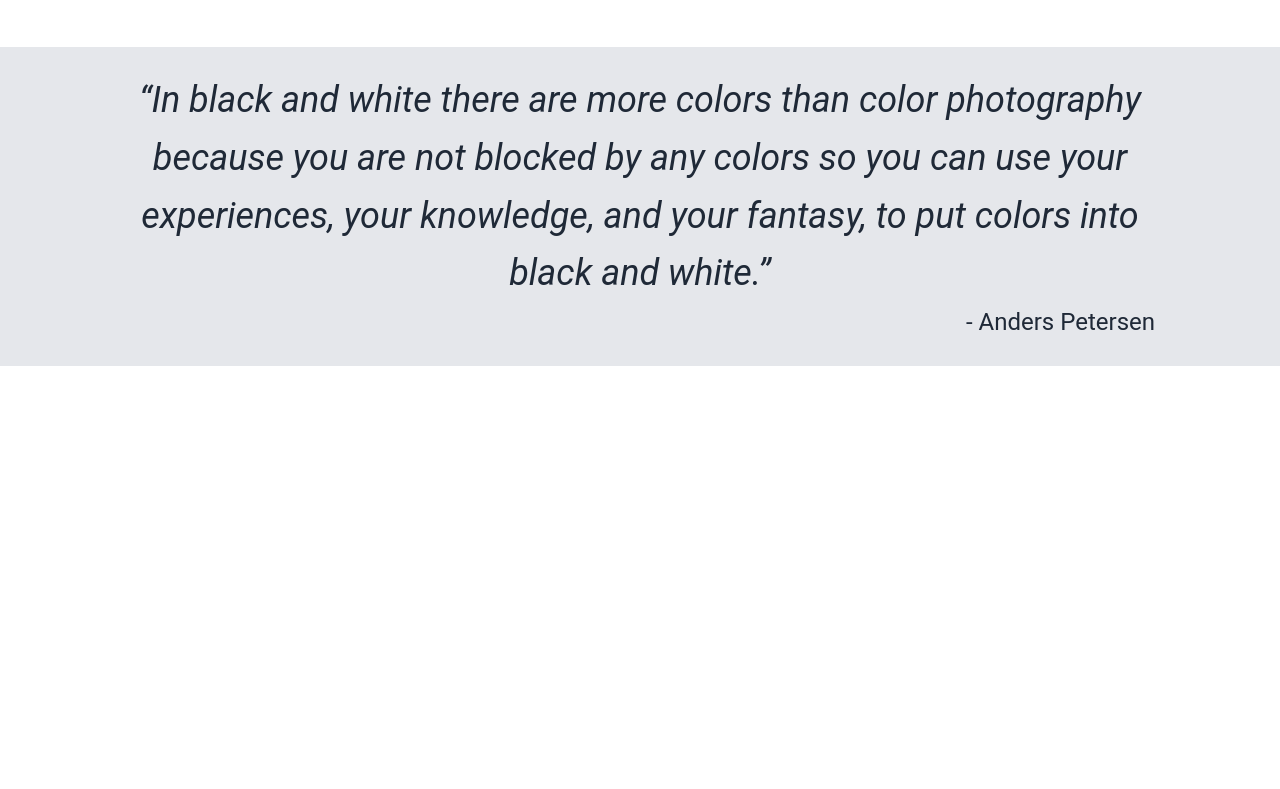
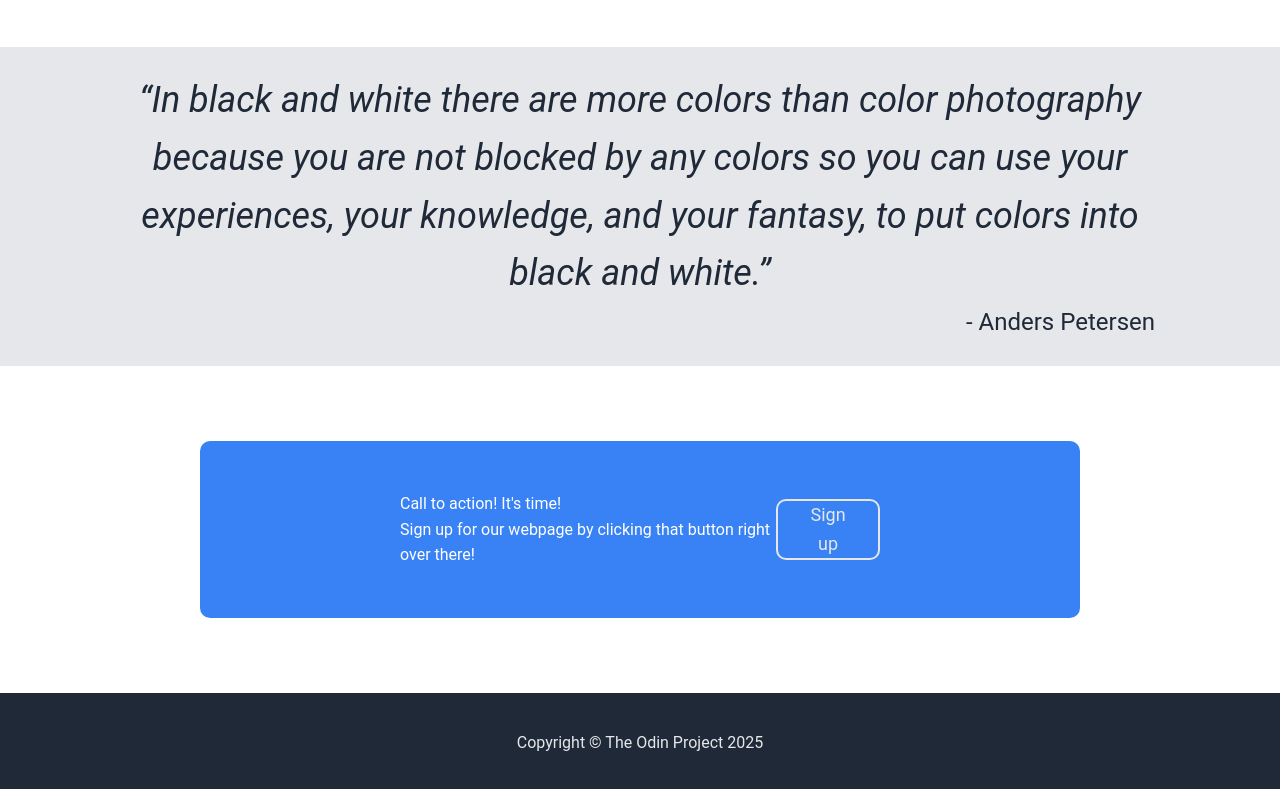
Before and after one commit to fvic92/landing-page, a plain HTML site: page index.html in a window 1280 px wide. Shown: the part 1211-2000 px from the top of the page. Before the commit the page ends 1577 px from the top, so only its background shows below. Drawn offline with Linux system fonts and the light colour scheme.

Commit message:
Add a sign up section and footer with content and CSS

```diff
--- a/css/style.css
+++ b/css/style.css
@@ -133,3 +133,40 @@ nav ul .header-links a {
     font-size: 24px;
     text-align: right;
 }
+
+.sign-up-section {
+    background-color: #fff;
+}
+
+.call-to-action {
+    display: flex;
+    flex-direction: row;
+    justify-content: space-between;
+    align-items: center;
+    background-color: #3882f6;
+    border-radius: 10px;
+    padding: 50px 200px;
+    margin: 75px 200px;
+}
+
+.banner-text {
+    color: #fff;
+}
+
+.banner-button {
+    background-color: #3882f6;
+    color: #e5e7eb;
+    font-size: 18px;
+    padding: 0 25px;
+    border: 2px solid #e5e7eb;
+    border-radius: 10px;
+}
+
+footer {
+    display: flex;
+    background-color: #1f2937;
+    color: #e5e7eb;
+    justify-content: center;
+    align-items: center;
+    height: 100px;
+}
--- a/index.html
+++ b/index.html
@@ -57,7 +57,18 @@
             <p class="quote-text">“In black and white there are more colors than color photography because you are not blocked by any colors so you can use your experiences, your knowledge, and your fantasy, to put colors into black and white.”</p>
             <p class="quote-author">- Anders Petersen</p>
         </div>
+        <div class="sign-up-section">
+            <div class="call-to-action">
+                <div class="banner-text">
+                    <p>Call to action! It's time!</p>
+                    <p>Sign up for our webpage by clicking that button right over there!</p>
+                </div>
+                <button class="banner-button">Sign up</button>
+            </div>
+        </div>
     </main>
-    <footer></footer>
+    <footer>
+        <p>Copyright © The Odin Project 2025</p>
+    </footer>
 </body>
 </html>
```
